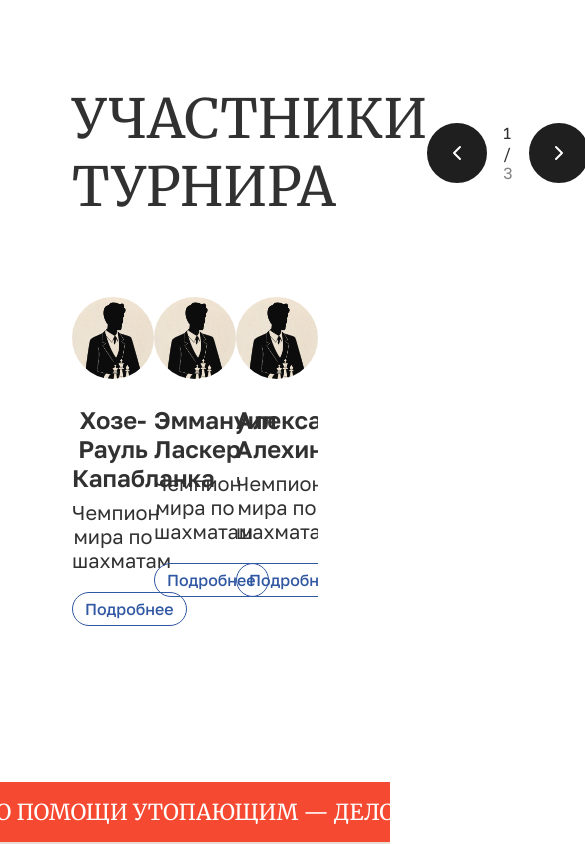
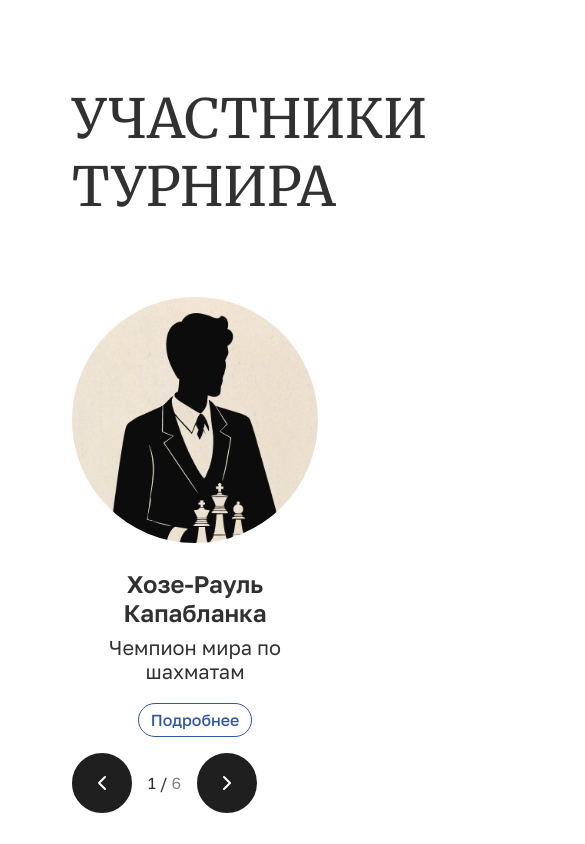
Before and after one commit to llightmoonl/fourhorseclub, a Vue app: page / in a window 390 px wide. Shown: the part 5300-6144 px from the top of the page, 585 px wide, since content can reach past the window. Built offline with nearby package versions, Linux system fonts and the light colour scheme.

Commit message:
Поправил код свайпера, постепенно стал переписывать типы в компонентах

```diff
--- a/package.json
+++ b/package.json
@@ -11,7 +11,7 @@
   "dependencies": {
     "lucide-vue-next": "^0.474.0",
     "sass-embedded": "^1.83.4",
-    "swiper": "^11.2.1",
+    "swiper": "^11.2.2",
     "url": "^0.11.4",
     "vite-plugin-vue-devtools": "^7.7.1",
     "vue": "^3.5.13",
--- a/src/components/shared/Players.vue
+++ b/src/components/shared/Players.vue
@@ -1,12 +1,34 @@
 <script setup lang="ts">
-import {Button, Slider} from '@components/ui';
-import {Container} from '@components/shared';
-
-import {ChevronLeft, ChevronRight} from 'lucide-vue-next';
+import {ref, computed, onMounted, onUnmounted} from 'vue';
+import {Slider} from '@components/ui';
+import {Container, SliderNavigation} from '@components/shared';
 
 defineProps<{
   dataPlayers: Array<object>,
 }>();
+
+const width = ref(document.documentElement.clientWidth);
+
+const editWidth = () => {
+  width.value = document.documentElement.clientWidth;
+};
+
+onMounted(() => {
+  window.addEventListener('resize', editWidth);
+});
+
+onUnmounted(() => {
+  window.removeEventListener('resize', editWidth);
+});
+
+const sliderMobile = computed(() => width.value < 1050);
+
+const navigationClasses = {
+  navigation: 'players__navigation',
+  navigationPrev: 'players__navigation--prev',
+  navigationNext: 'players__navigation--next',
+  pagination: 'players__pagination'
+}
 </script>
 
 <template>
@@ -14,23 +36,12 @@
     <Container>
       <header class="players__header">
         <h2 class="players__title">Участники турнира</h2>
-        <div class="players__navigation">
-          <Button size="icon" class="players__navigation--prev">
-            <ChevronLeft/>
-          </Button>
-          <div class="players__pagination">
-          </div>
-          <Button size="icon" class="players__navigation--next">
-            <ChevronRight/>
-          </Button>
-        </div>
+        <SliderNavigation v-if = "!sliderMobile" :classes="navigationClasses"/>
       </header>
       <Slider
         class="players__slider"
         :slides="dataPlayers"
-        :slides-per-group="2"
-        :slides-per-group-skip="1"
-        :slides-per-view="3"
+        :slides-per-view="1"
         :pagination="{
           el: '.players__pagination',
           currentClass: 'players__pagination-current',
@@ -41,7 +52,18 @@
           prevEl: '.players__navigation--prev',
           nextEl: '.players__navigation--next'
         }"
+        :breakpoints = "{
+          1150: {
+            slidesPerView: 3
+          },
+          1050: {
+            slidesPerView: 2,
+            slidesPerGroupSkip: 1,
+            slidesPerGroup: 2
+          }
+        }"
       />
+      <SliderNavigation v-if = "sliderMobile" :classes="navigationClasses"/>
     </Container>
   </section>
 </template>
--- /dev/null
+++ b/src/components/shared/SliderNavigation.vue
@@ -0,0 +1,46 @@
+<script setup lang="ts">
+import {ChevronLeft, ChevronRight} from "lucide-vue-next";
+import {Button} from "@components/ui";
+
+type navigationClasses = {
+  navigation: string,
+  navigationPrev: string,
+  navigationNext: string,
+  pagination: string
+}
+
+defineProps<{
+  classes: navigationClasses
+}>()
+</script>
+
+<template>
+  <div class="slider-navigation" :class="classes.navigation">
+    <Button size="icon" class="slider-navigation__prev" :class="classes.navigationPrev">
+      <ChevronLeft/>
+    </Button>
+    <div class="slider-pagination" :class="classes.pagination"></div>
+    <Button size="icon" class="slider-navigation__next" :class="classes.navigationNext">
+      <ChevronRight/>
+    </Button>
+  </div>
+</template>
+
+<style scoped lang="scss">
+.slider {
+  &-navigation {
+    display: flex;
+    align-items: center;
+    gap: 16px;
+  }
+
+  &-pagination {
+    font-size: 1.6rem;
+    opacity: 1;
+  }
+}
+
+:global(.slider-pagination__total) {
+  opacity: 0.6;
+}
+</style>
--- a/src/components/shared/index.ts
+++ b/src/components/shared/index.ts
@@ -10,3 +10,4 @@
 export {default as Session} from './Session.vue';
 export {default as Stages} from './Stages.vue';
 export {default as SessionImage} from './SessionImage.vue';
+export {default as SliderNavigation} from './SliderNavigation.vue';
--- a/src/components/ui/Slider.vue
+++ b/src/components/ui/Slider.vue
@@ -2,17 +2,19 @@
 import 'swiper/scss';
 
 import {Swiper, SwiperSlide} from 'swiper/vue';
+import type {SwiperOptions} from "swiper/types";
 import {Pagination, Navigation} from 'swiper/modules';
 
 import {PlayerItem} from '@components/shared';
 
 defineProps<{
   slides: Array<object>,
-  slidesPerView: number,
-  slidesPerGroup?: number,
-  slidesPerGroupSkip?: number,
-  pagination?: object,
-  navigation?: object | boolean,
+  slidesPerView?: number | undefined,
+  slidesPerGroup?: number | undefined,
+  slidesPerGroupSkip?: number | undefined,
+  pagination?: SwiperOptions["pagination"] | boolean,
+  navigation?: SwiperOptions["navigation"] | boolean,
+  breakpoints?: SwiperOptions["breakpoints"] | undefined,
 }>();
 
 const modules = [Pagination, Navigation];
@@ -26,15 +28,10 @@
     :slides-per-group-skip="slidesPerGroupSkip"
     :pagination="pagination"
     :navigation="navigation"
+    :breakpoints="breakpoints"
   >
-    <swiper-slide
-      v-for="(slide, index) in slides"
-      :key="index"
-    >
+    <swiper-slide v-for="(slide, index) in slides" :key="index">
       <PlayerItem :items="slide"/>
     </swiper-slide>
   </Swiper>
 </template>
-
-<style scoped lang="scss">
-</style>
--- a/src/components/ui/Ticker.vue
+++ b/src/components/ui/Ticker.vue
@@ -1,7 +1,7 @@
 <script setup lang="ts">
 
 defineProps<{
-  items: string[];
+  items: Array<string>;
 }>();
 
 </script>
```
Also changed, not shown: src/views/HomeView.vue (+8 -8 lines), 1 other file (tests, documents, lock files or other folders).
